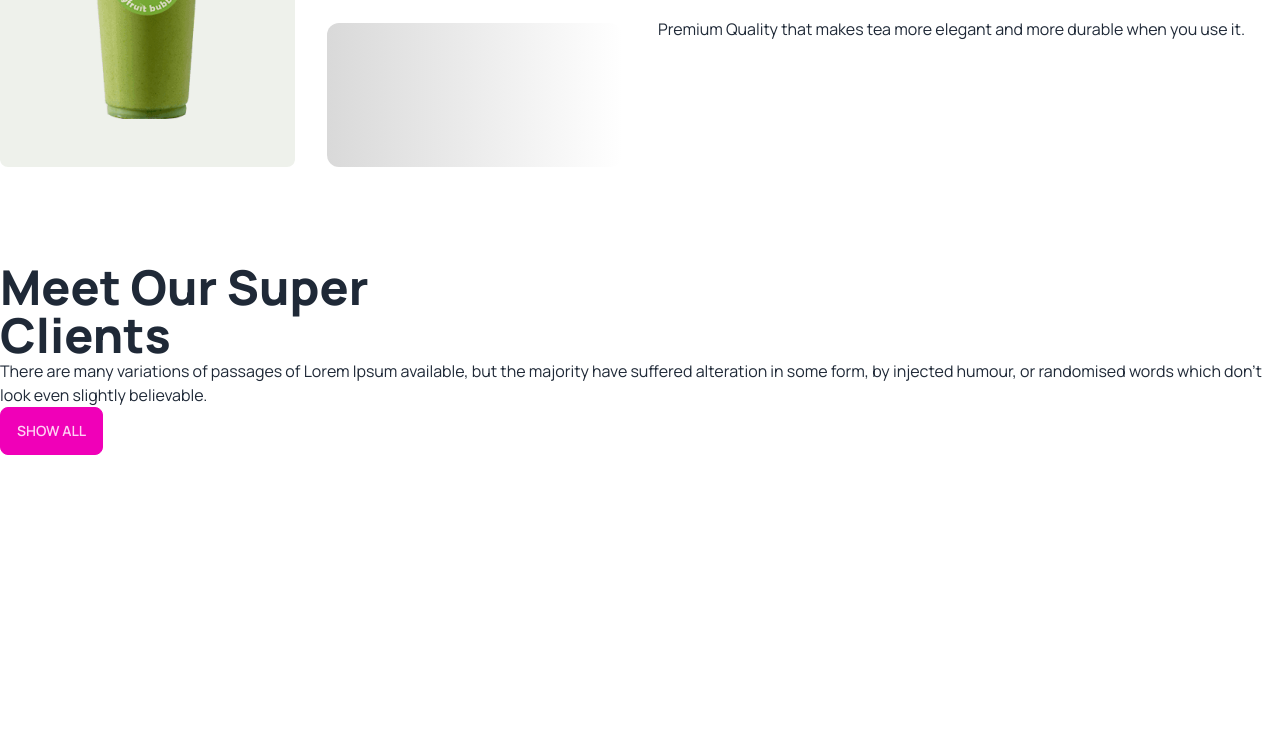
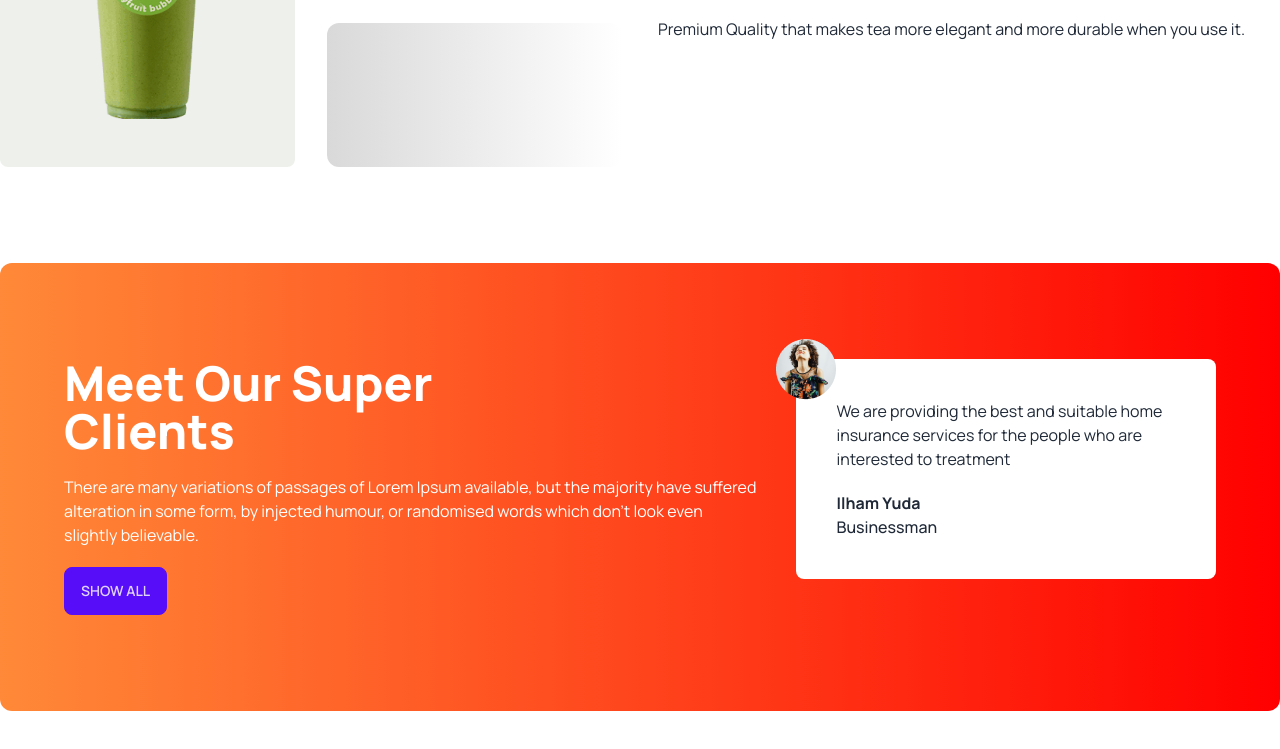
Before and after one commit to Munshi91/tea-house-tailwindcss, a plain HTML site: page index.html in a window 1280 px wide. Shown: the part 1872-2621 px from the top of the page. Before the commit the page ends 2327 px from the top, so only its background shows below. Drawn offline with nearby package versions, Linux system fonts and the light colour scheme.

Commit message:
client section position add

```diff
--- a/index.html
+++ b/index.html
@@ -140,13 +140,25 @@
       </div>
     </section>
     <!-- client section -->
-    <section my-24>
-      <h2 class="text-5xl font-extrabold">Meet Our Super <br> Clients</h2>
-      <p>There are many variations of passages of Lorem Ipsum available, but the majority have suffered alteration in
-        some form,
-        by injected humour, or randomised words which don't look even slightly believable.</p>
-      <button class="btn btn-secondary">Show All</button>
-
+    <section
+      class="my-24 flex flex-col md:flex-row gap-10 rounded-xl bg-gradient-to-r from-[#FF8938] to-[#F00] px-16 py-24">
+      <div class="space-y-5">
+        <h2 class="text-5xl font-extrabold text-white">Meet Our Super <br> Clients</h2>
+        <p class="text-white">There are many variations of passages of Lorem Ipsum available, but the majority have
+          suffered alteration in
+          some form,
+          by injected humour, or randomised words which don't look even slightly believable.</p>
+        <button class="btn btn-primary">Show All</button>
+      </div>
+      <div>
+        <div class="relative p-10 rounded-lg bg-white ">
+          <img class="absolute -left-5 -top-5" src="./images/client.png" alt="">
+          <p>We are providing the best and suitable home insurance services for the people who are interested to
+            treatment</p>
+          <h4 class="font-bold mt-5">Ilham Yuda</h4>
+          <p class="font-medium">Businessman</p>
+        </div>
+      </div>
     </section>
   </main>
   <footer></footer>
```
